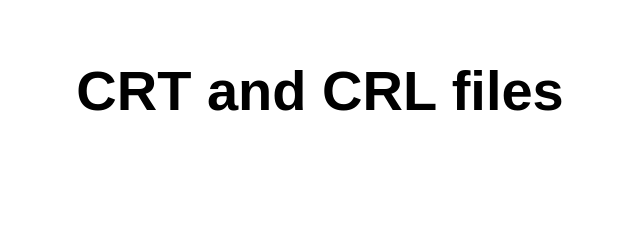
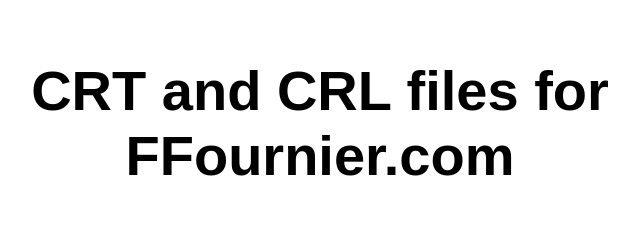
Before and after one commit to ffourniercom/crl, a website: page src/index.html in a window 1280 px wide. Shown: the whole page, without its empty margins (320-960 px from the left). Drawn offline with Linux system fonts and the light colour scheme.

Commit message:
added domain name to index.html

```diff
--- a/src/index.html
+++ b/src/index.html
@@ -12,7 +12,7 @@
 
 <body>
   <main>
-    <h1>CRT and CRL files</h1>
+    <h1>CRT and CRL files for FFournier.com</h1>
   </main>
 </body>
 
```
